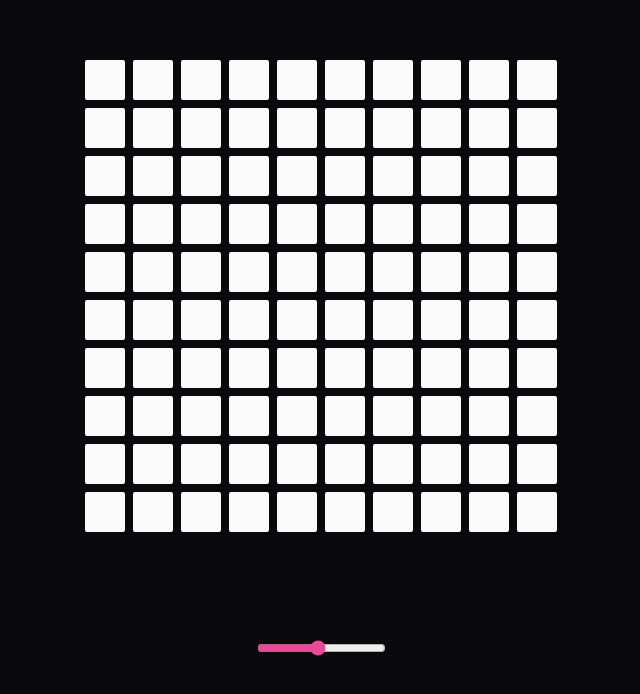
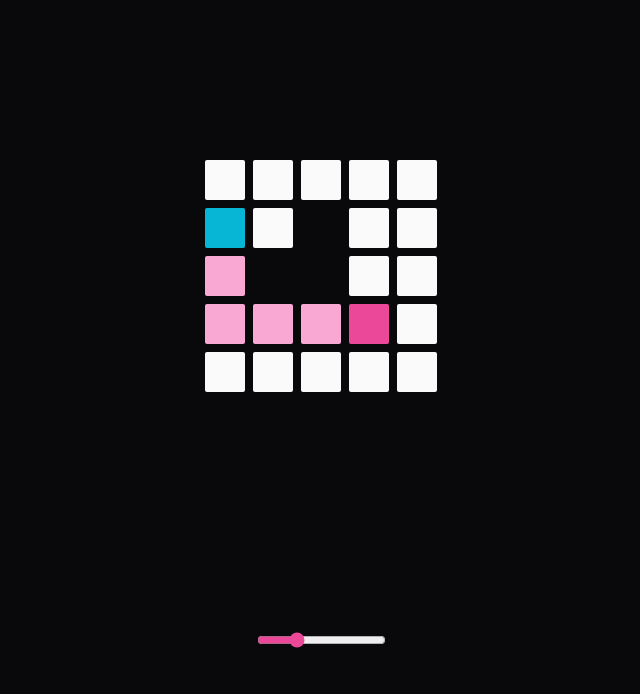
Before and after one commit to zyxwars/maze, a Svelte app: page / in a window 1280 px wide. Shown: the part 104-798 px from the top of the page, without its empty margins (319-959 px from the left). Built offline with nearby package versions, Linux system fonts and the light colour scheme.

Commit message:
semi working state

```diff
--- a/src/App.svelte
+++ b/src/App.svelte
@@ -4,41 +4,80 @@
   import { onMount } from "svelte";
   import { calculatePath, type Pos } from "./lib/pathfinding";
 
-  let startPos = { x: 0, y: 0 };
-  let endPos = { x: 0, y: 0 };
-
-  let mazeSize = 10;
-  let maze = Array(mazeSize).fill(Array(mazeSize).fill(0));
+  let maxMazeSize = 10;
+  let mazeSize = 5;
+  // empty rows need to exist for the animation to work correctly
+  let maze = [
+    [0, 0, 0, 0, 0],
+    [2, 0, 1, 0, 0],
+    [0, 1, 1, 0, 0],
+    [0, 0, 0, 3, 0],
+    [0, 0, 0, 0, 0],
+    [],
+    [],
+    [],
+    [],
+    [],
+  ];
 
   let path: Pos[] = [];
 
   function resizeMaze(newSize: number) {
     const newMaze: number[][] = [];
 
-    if (newSize < mazeSize) {
+    if (mazeSize < newSize) {
+      // expand
+      for (let y = 0; y < mazeSize; y++) {
+        newMaze.push([]);
+        newMaze[y].push(...maze[y]);
+        newMaze[y].push(...Array(newSize - mazeSize).fill(0));
+      }
+      newMaze.push(...Array(newSize - mazeSize).fill(Array(newSize).fill(0)));
+    } else {
+      //shrink
       for (let y = 0; y < newSize; y++) {
         newMaze.push([]);
         for (let x = 0; x < newSize; x++) {
           newMaze[y].push(maze[y][x]);
         }
       }
-    } else {
-      // expand
+
+      // start and end might be outside of range
+      let startPos: Pos | null = null;
+      let endPos: Pos | null = null;
       for (let y = 0; y < mazeSize; y++) {
-        newMaze.push([]);
         for (let x = 0; x < mazeSize; x++) {
-          newMaze[y].push(maze[y][x]);
-        }
-        for (let x = 0; x < newSize - mazeSize; x++) {
-          newMaze[y].push(0);
+          if (maze[y][x] === 2) startPos = { x, y };
+          else if (maze[y][x] === 3) endPos = { x, y };
         }
       }
 
-      // padding
-      for (let y = 0; y < newSize - mazeSize; y++) {
-        newMaze.push(Array(newSize).fill(0));
+      // shouldn't happen under normal cirumstances
+      if (startPos === null || endPos === null)
+        throw new Error("Start or end pos is null");
+
+      if (startPos.x >= newSize) {
+        startPos.x = newSize - 1;
       }
+      if (startPos.y >= newSize) {
+        startPos.y = newSize - 1;
+      }
+      if (endPos.x >= newSize) {
+        endPos.x = newSize - 1;
+      }
+      if (endPos.y >= newSize) {
+        endPos.y = newSize - 1;
+      }
+
+      if (startPos.x === endPos.x && startPos.y === endPos.y) {
+        startPos.x -= 1;
+      }
+
+      newMaze[startPos.y][startPos.x] = 2;
+      newMaze[endPos.y][endPos.x] = 3;
     }
+
+    newMaze.push(...Array(maxMazeSize - newSize).fill([]));
 
     maze = newMaze;
     mazeSize = newSize;
@@ -48,20 +87,61 @@
     maze[pos.y][pos.x] = 1 - maze[pos.y][pos.x];
   }
 
-  function getNodeColor(pos: Pos, maze: number[][], path: Pos[]) {
-    for (let nodePos of path) {
-      if (nodePos.x === pos.x && nodePos.y === pos.y) return "bg-pink-500";
+  function getNodeColor(
+    pos: Pos,
+    maze: number[][],
+    path: Pos[],
+    hoveringOverTile: Pos | null,
+    hoveringType: 2 | 3,
+    isDragging: boolean
+  ) {
+    if (hoveringOverTile?.x === pos.x && hoveringOverTile?.y === pos.y) {
+      if (hoveringType === 2) return "bg-cyan-200";
+
+      return "bg-pink-200";
     }
 
-    if (maze[pos.y][pos.x] === 1) return "bg-zinc-9500";
+    if (!isDragging) {
+      for (let nodePos of path) {
+        if (nodePos.x === pos.x && nodePos.y === pos.y) return "bg-pink-300";
+      }
+    }
+
+    if (maze[pos.y][pos.x] === 1) return "bg-zinc-950";
+
+    if (isDragging && maze[pos.y][pos.x] === hoveringType) return "bg-zinc-50";
+
+    if (maze[pos.y][pos.x] === 2) return "bg-cyan-500";
+
+    if (maze[pos.y][pos.x] === 3) return "bg-pink-500";
 
     return "bg-zinc-50";
   }
 
-  // TODO: all columns act the same when creating
-  resizeMaze(mazeSize);
+  function startDragTile(e: DragEvent, dragStartPos: Pos, tileType: 2 | 3) {
+    const data = { dragStartPos };
+    e.dataTransfer?.setData("text/plain", JSON.stringify(data));
 
-  $: maze && (path = calculatePath(startPos, endPos, maze));
+    hoveringType = tileType;
+  }
+
+  function dropTile(e: DragEvent, tilePos: Pos) {
+    e.preventDefault();
+
+    const textData = e.dataTransfer?.getData("text/plain");
+    if (textData === undefined) return;
+
+    const data = JSON.parse(textData);
+
+    maze[data.dragStartPos.y][data.dragStartPos.x] = 0;
+    maze[tilePos.y][tilePos.x] = hoveringType;
+  }
+
+  let isDragging = false;
+  let hoveringType: 2 | 3 = 2;
+  let hoveringOverTile: Pos | null = null;
+
+  $: maze && (path = calculatePath(maze, mazeSize));
 </script>
 
 <div
@@ -71,12 +151,42 @@
     {#each maze as row, y}
       <div class="flex flex-row gap-2">
         {#each row as tile, x}
-          <!-- TODO: getNodeColor doesn't upate unless one of its arguments does -->
-          <button
-            in:scale={{}}
-            out:scale={{}}
-            on:click={() => changeTile({ x, y })}
-            class="w-10 h-10 {getNodeColor({ x, y }, maze, path)} rounded-sm"
+          <!-- getNodeColor doesn't update unless one of its arguments does -->
+          <!-- svelte-ignore a11y-click-events-have-key-events -->
+          <!-- svelte-ignore a11y-no-static-element-interactions -->
+          <div
+            draggable={tile === 2 || tile === 3 ? "true" : "false"}
+            on:dragstart={(e) => {
+              startDragTile(e, { x, y }, tile);
+            }}
+            on:drop={(e) => dropTile(e, { x, y })}
+            on:dragenter={() => (hoveringOverTile = { x, y })}
+            on:dragleave={() => (hoveringOverTile = null)}
+            on:dragend={() => {
+              hoveringOverTile = null;
+              isDragging = false;
+            }}
+            on:drag={() => {
+              // https://stackoverflow.com/questions/36379184/html5-draggable-hide-original-element
+              isDragging = true;
+            }}
+            ondragover={tile !== hoveringType && (tile === 2 || tile === 3)
+              ? "return true"
+              : "return false"}
+            in:scale={{ delay: 0 }}
+            out:scale={{ delay: 0 }}
+            on:click={() => {
+              if (tile !== 0 && tile !== 1) return;
+              changeTile({ x, y });
+            }}
+            class="w-10 h-10 {getNodeColor(
+              { x, y },
+              maze,
+              path,
+              hoveringOverTile,
+              hoveringType,
+              isDragging
+            )} rounded-sm"
           />
         {/each}
       </div>
@@ -84,13 +194,13 @@
   </div>
 </div>
 
-<div class="absolute bottom-10 right-0 left-0 flex justify-center items-center">
+<div class="absolute bottom-12 right-0 left-0 flex justify-center items-center">
   <input
     class="accent-pink-500"
     type="range"
     value={mazeSize}
-    min={0}
-    max={21}
+    min={3}
+    max={maxMazeSize}
     on:input={(e) => {
       resizeMaze(Number(e?.target?.value) || 0);
     }}
--- a/src/lib/pathfinding.ts
+++ b/src/lib/pathfinding.ts
@@ -17,12 +17,12 @@ function createNode(tile: number) {
   return { isVisited: false, throughPos: null, distance: Infinity };
 }
 
-function getNode({ x, y }: Pos, nodes: Nodes) {
+function getNode({ x, y }: Pos, nodes: Nodes, mazeSize: number) {
   if (x < 0) return null;
   if (y < 0) return null;
 
-  if (x >= nodes[0].length) return null;
-  if (y >= nodes.length) return null;
+  if (x >= mazeSize) return null;
+  if (y >= mazeSize) return null;
 
   return nodes[y][x];
 }
@@ -34,39 +34,67 @@ function recalculateNode(node: Node, throughPos: Pos, throughDistance: number) {
   }
 }
 
-export function calculatePath(startPos: Pos, endPos: Pos, maze: number[][]) {
+export function calculatePath(maze: number[][], mazeSize: number) {
+  let startPos: Pos | null = null;
+  let endPos: Pos | null = null;
+
   let nodes: Nodes = [];
-  for (let [i, row] of maze.entries()) {
+  for (let y = 0; y < mazeSize; y++) {
     nodes.push([]);
-    for (let tile of row) {
-      nodes[i].push(createNode(tile));
+    for (let x = 0; x < mazeSize; x++) {
+      if (maze[y][x] === 2) {
+        startPos = { x, y };
+      } else if (maze[y][x] === 3) {
+        endPos = { x, y };
+      }
+      nodes[y].push(createNode(maze[y][x]));
     }
   }
 
-  const startNode = getNode(startPos, nodes);
+  if (startPos === null || endPos === null)
+    throw new Error("Start or end pos is null");
+
+  const startNode = getNode(startPos, nodes, mazeSize);
   if (startNode === null) throw new Error("Start node is wall");
-  if (getNode(endPos, nodes) === null) throw new Error("End node is wall");
+  if (getNode(endPos, nodes, mazeSize) === null)
+    throw new Error("End node is wall");
 
   startNode.distance = 0;
   let currentPos = startPos;
 
   while (1) {
-    const currentNode = getNode(currentPos, nodes);
+    const currentNode = getNode(currentPos, nodes, mazeSize);
     if (currentNode === null) throw new Error("Current node is wall");
 
     currentNode.isVisited = true;
 
-    const left = getNode({ x: currentPos.x - 1, y: currentPos.y }, nodes);
+    const left = getNode(
+      { x: currentPos.x - 1, y: currentPos.y },
+      nodes,
+      mazeSize
+    );
     if (left !== null) recalculateNode(left, currentPos, currentNode.distance);
 
-    const right = getNode({ x: currentPos.x + 1, y: currentPos.y }, nodes);
+    const right = getNode(
+      { x: currentPos.x + 1, y: currentPos.y },
+      nodes,
+      mazeSize
+    );
     if (right !== null)
       recalculateNode(right, currentPos, currentNode.distance);
 
-    const top = getNode({ x: currentPos.x, y: currentPos.y - 1 }, nodes);
+    const top = getNode(
+      { x: currentPos.x, y: currentPos.y - 1 },
+      nodes,
+      mazeSize
+    );
     if (top !== null) recalculateNode(top, currentPos, currentNode.distance);
 
-    const bottom = getNode({ x: currentPos.x, y: currentPos.y + 1 }, nodes);
+    const bottom = getNode(
+      { x: currentPos.x, y: currentPos.y + 1 },
+      nodes,
+      mazeSize
+    );
     if (bottom !== null)
       recalculateNode(bottom, currentPos, currentNode.distance);
 
@@ -85,7 +113,11 @@ export function calculatePath(startPos: Pos, endPos: Pos, maze: number[][]) {
           continue;
         }
 
-        const shortestDistanceNode = getNode(shortestDistancePos, nodes);
+        const shortestDistanceNode = getNode(
+          shortestDistancePos,
+          nodes,
+          mazeSize
+        );
         // This shouldn't ever happen, since if node is null it gets skipped
         if (shortestDistanceNode === null)
           throw new Error("Shortest distance node is wall");
@@ -102,7 +134,7 @@ export function calculatePath(startPos: Pos, endPos: Pos, maze: number[][]) {
   }
 
   // no path
-  let throughPos = getNode(endPos, nodes)?.throughPos || null;
+  let throughPos = getNode(endPos, nodes, mazeSize)?.throughPos || null;
 
   let path: Pos[] = [];
 
@@ -111,7 +143,7 @@ export function calculatePath(startPos: Pos, endPos: Pos, maze: number[][]) {
 
     path.push(throughPos);
 
-    throughPos = getNode(throughPos, nodes)?.throughPos || null;
+    throughPos = getNode(throughPos, nodes, mazeSize)?.throughPos || null;
 
     if (throughPos?.x === startPos.x && throughPos?.y === startPos.y) break;
   }
```
